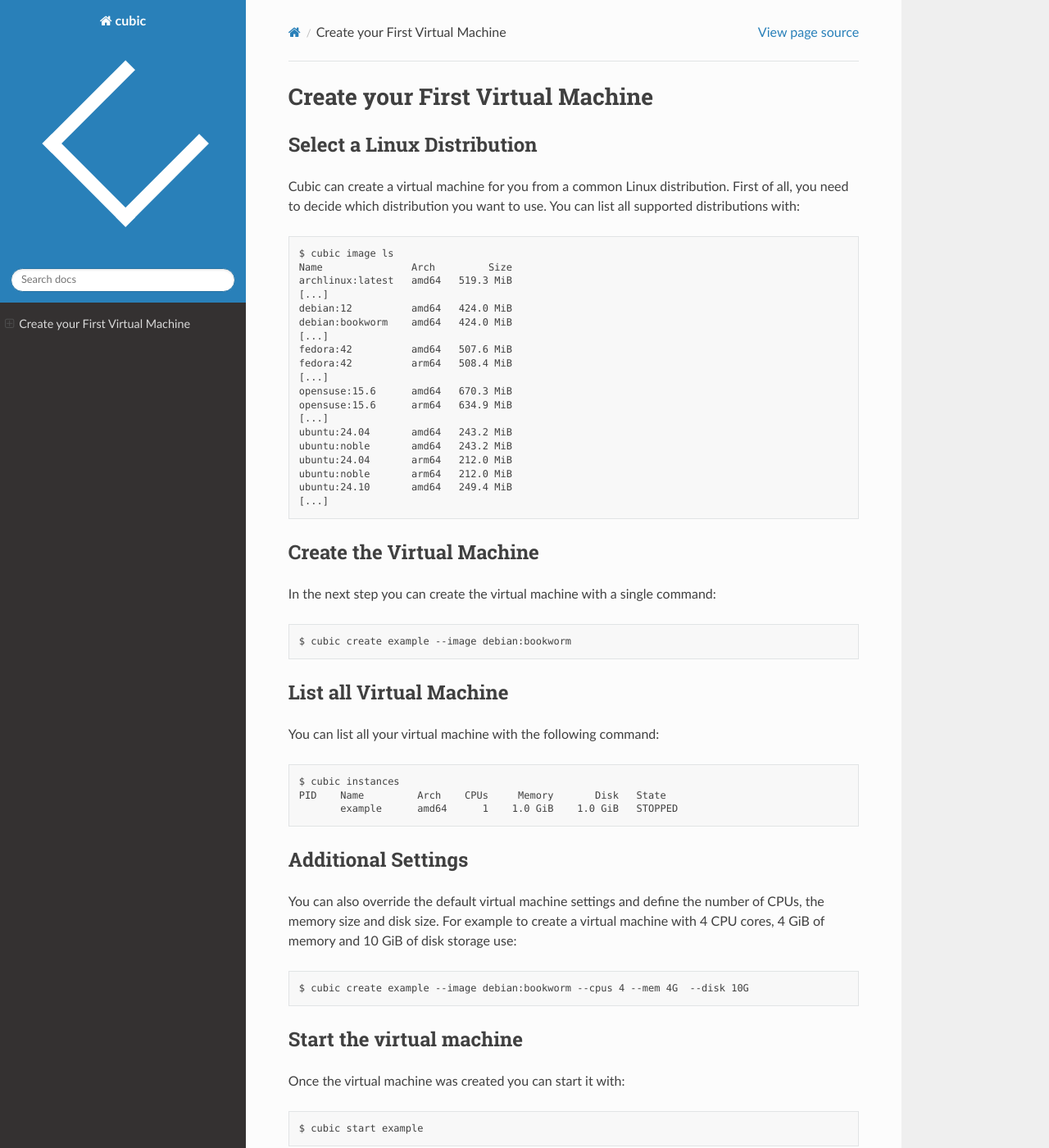
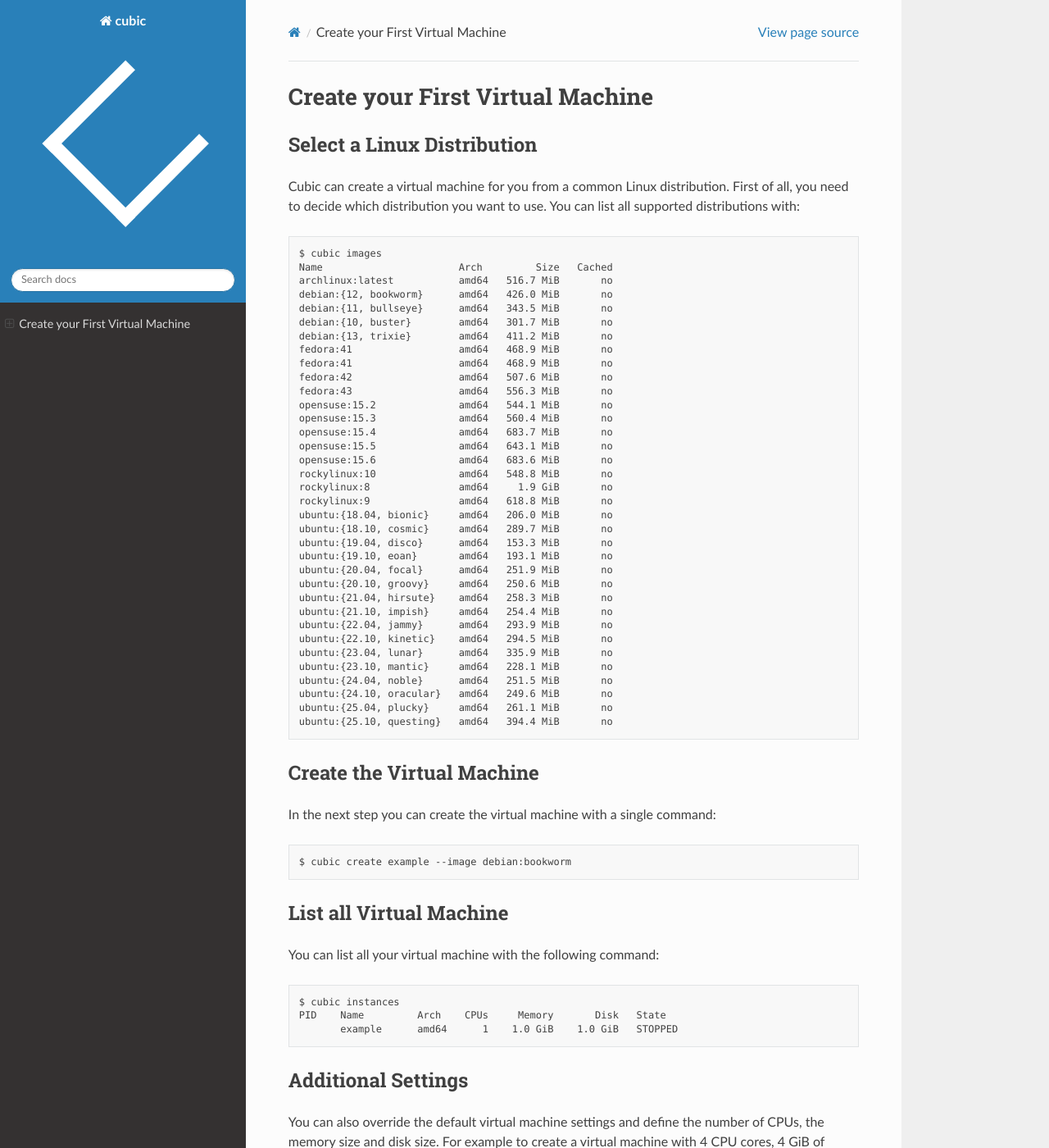
Before and after one commit to cubic-vm/cubic, a Sphinx documentation site: the page built from docs/howto/add_instance.rst, in a window 1280 px wide and 1400 px high. Shown: the whole window at 82% size. Built offline with Sphinx 7.4.7 and the Read the Docs theme 3.1.0, drawn with Linux system fonts in a browser that asks for light colours.

Commit message:
doc: update documentation for RockyLinux addition
Signed-off-by: Roger Knecht <rknecht@pm.me>

```diff
--- a/docs/howto/add_instance.rst
+++ b/docs/howto/add_instance.rst
@@ -12,25 +12,41 @@ You can list all supported distributions with:
 
 .. code-block::
 
-    $ cubic image ls
-    Name               Arch         Size
-    archlinux:latest   amd64   519.3 MiB
-    [...]
-    debian:12          amd64   424.0 MiB
-    debian:bookworm    amd64   424.0 MiB
-    [...]
-    fedora:42          amd64   507.6 MiB
-    fedora:42          arm64   508.4 MiB
-    [...]
-    opensuse:15.6      amd64   670.3 MiB
-    opensuse:15.6      arm64   634.9 MiB
-    [...]
-    ubuntu:24.04       amd64   243.2 MiB
-    ubuntu:noble       amd64   243.2 MiB
-    ubuntu:24.04       arm64   212.0 MiB
-    ubuntu:noble       arm64   212.0 MiB
-    ubuntu:24.10       amd64   249.4 MiB
-    [...]
+    $ cubic images
+    Name                       Arch         Size   Cached
+    archlinux:latest           amd64   516.7 MiB       no
+    debian:{12, bookworm}      amd64   426.0 MiB       no
+    debian:{11, bullseye}      amd64   343.5 MiB       no
+    debian:{10, buster}        amd64   301.7 MiB       no
+    debian:{13, trixie}        amd64   411.2 MiB       no
+    fedora:41                  amd64   468.9 MiB       no
+    fedora:41                  amd64   468.9 MiB       no
+    fedora:42                  amd64   507.6 MiB       no
+    fedora:43                  amd64   556.3 MiB       no
+    opensuse:15.2              amd64   544.1 MiB       no
+    opensuse:15.3              amd64   560.4 MiB       no
+    opensuse:15.4              amd64   683.7 MiB       no
+    opensuse:15.5              amd64   643.1 MiB       no
+    opensuse:15.6              amd64   683.6 MiB       no
+    rockylinux:10              amd64   548.8 MiB       no
+    rockylinux:8               amd64     1.9 GiB       no
+    rockylinux:9               amd64   618.8 MiB       no
+    ubuntu:{18.04, bionic}     amd64   206.0 MiB       no
+    ubuntu:{18.10, cosmic}     amd64   289.7 MiB       no
+    ubuntu:{19.04, disco}      amd64   153.3 MiB       no
+    ubuntu:{19.10, eoan}       amd64   193.1 MiB       no
+    ubuntu:{20.04, focal}      amd64   251.9 MiB       no
+    ubuntu:{20.10, groovy}     amd64   250.6 MiB       no
+    ubuntu:{21.04, hirsute}    amd64   258.3 MiB       no
+    ubuntu:{21.10, impish}     amd64   254.4 MiB       no
+    ubuntu:{22.04, jammy}      amd64   293.9 MiB       no
+    ubuntu:{22.10, kinetic}    amd64   294.5 MiB       no
+    ubuntu:{23.04, lunar}      amd64   335.9 MiB       no
+    ubuntu:{23.10, mantic}     amd64   228.1 MiB       no
+    ubuntu:{24.04, noble}      amd64   251.5 MiB       no
+    ubuntu:{24.10, oracular}   amd64   249.6 MiB       no
+    ubuntu:{25.04, plucky}     amd64   261.1 MiB       no
+    ubuntu:{25.10, questing}   amd64   394.4 MiB       no
 
 Create the Virtual Machine
 --------------------------
--- a/docs/index.rst
+++ b/docs/index.rst
@@ -13,7 +13,7 @@ Cubic is built on top of ``QEMU``, ``KVM`` and ``cloud-init``.
 Features
 ---------
 * Simple command-line interface
-* Supports ArchLinux, Debian, Fedora, OpenSUSE and Ubuntu guest images
+* Supports ArchLinux, Debian, Fedora, OpenSUSE, RockyLinux and Ubuntu guest images
 * Supports Linux, macOS and Window hosts with amd64 and arm64 architecture
 * Supports hardware acceleration with KVM (Linux), Hypervisoer (macOS) and Hyper-V (Windows)
 * Daemon-less design which does not require root rights
```
Also changed, not shown: README.md (+1 -1 lines).
